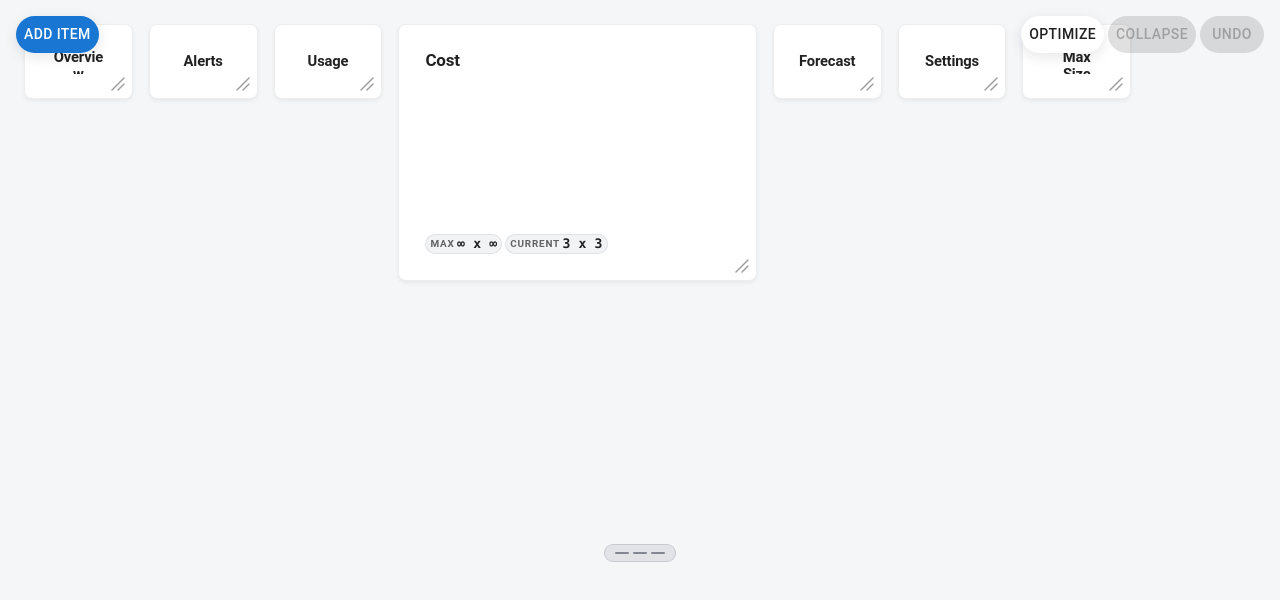
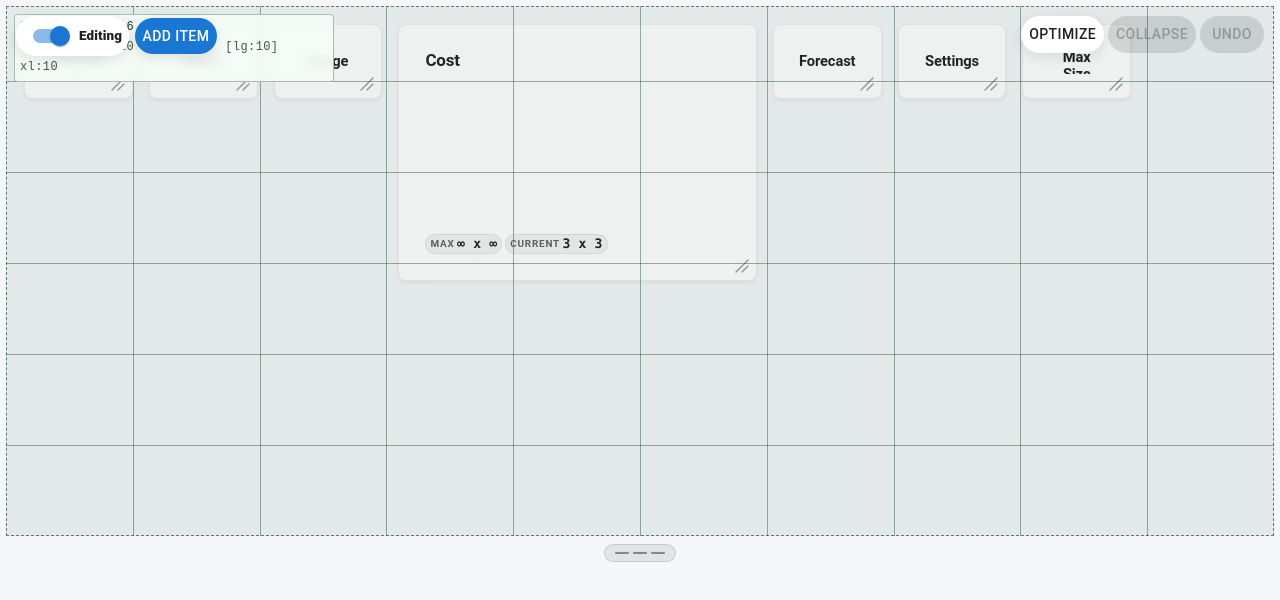
Before and after one commit to bwenzinger/customizable-dashboard, a React (Vite) app: page / in a window 1280 px wide. Shown: the top 600 px of the page. Built offline with nearby package versions, Linux system fonts and the light colour scheme.

Commit message:
added editable toggle

```diff
--- a/src/Demo.tsx
+++ b/src/Demo.tsx
@@ -5,8 +5,16 @@ import {
   type ChangeEvent,
   type MouseEvent,
 } from 'react';
-import { Box, Button, ListItemText, Menu, MenuItem } from '@mui/material';
-import { DashboardCard } from './ExampleDashboardCard';
+import {
+  Box,
+  Button,
+  FormControlLabel,
+  ListItemText,
+  Menu,
+  MenuItem,
+  Switch,
+} from '@mui/material';
+import { ExampleDashboardCard } from './ExampleDashboardCard';
 import { DraggableGridContextWrapper } from './drag-and-droppable-grid/DraggableGridContextWrapper';
 import { getRequiredRowCount } from './drag-and-droppable-grid/gridMath';
 import type {
@@ -133,6 +141,7 @@ const initialLayout: DraggableGridItem[] = [
 
 function App() {
   const [layout, setLayout] = useState<DraggableGridItem[]>(initialLayout);
+  const [canEdit, setCanEdit] = useState(true);
   const [addMenuAnchor, setAddMenuAnchor] = useState<HTMLElement | null>(null);
   const imageInputRef = useRef<HTMLInputElement | null>(null);
   const isAddMenuOpen = Boolean(addMenuAnchor);
@@ -166,15 +175,36 @@ function App() {
   );
 
   const handleOpenAddMenu = useCallback((event: MouseEvent<HTMLButtonElement>) => {
+    if (!canEdit) {
+      return;
+    }
+
     setAddMenuAnchor(event.currentTarget);
-  }, []);
+  }, [canEdit]);
 
   const handleCloseAddMenu = useCallback(() => {
     setAddMenuAnchor(null);
   }, []);
 
+  const handleEditModeChanged = useCallback(
+    (event: ChangeEvent<HTMLInputElement>) => {
+      const nextCanEdit = event.target.checked;
+
+      setCanEdit(nextCanEdit);
+
+      if (!nextCanEdit) {
+        handleCloseAddMenu();
+      }
+    },
+    [handleCloseAddMenu]
+  );
+
   const handleAddItemOption = useCallback(
     (option: AddItemOption) => {
+      if (!canEdit) {
+        return;
+      }
+
       handleCloseAddMenu();
 
       if (option.id === 'image') {
@@ -186,7 +216,7 @@ function App() {
         appendDashboardItem(option.buildItem);
       }
     },
-    [appendDashboardItem, handleCloseAddMenu]
+    [appendDashboardItem, canEdit, handleCloseAddMenu]
   );
 
   const handleImageFileSelected = useCallback(
@@ -195,7 +225,7 @@ function App() {
 
       event.currentTarget.value = '';
 
-      if (!selectedFile) {
+      if (!canEdit || !selectedFile) {
         return;
       }
 
@@ -217,7 +247,7 @@ function App() {
 
       fileReader.readAsDataURL(selectedFile);
     },
-    [appendDashboardItem]
+    [appendDashboardItem, canEdit]
   );
 
   return (
@@ -236,13 +266,42 @@ function App() {
           top: 16,
           left: 16,
           zIndex: 10,
+          display: 'flex',
+          alignItems: 'center',
+          gap: 1.5,
         }}
       >
+        <FormControlLabel
+          control={
+            <Switch
+              checked={canEdit}
+              onChange={handleEditModeChanged}
+              color="primary"
+            />
+          }
+          label={canEdit ? 'Editing' : 'Viewing'}
+          sx={{
+            borderRadius: 999,
+            bgcolor: '#ffffff',
+            boxShadow: '0px 4px 14px rgba(16, 24, 40, 0.10)',
+            m: 0,
+            pl: 1.25,
+            pr: 1.6,
+            py: 0.25,
+            '& .MuiFormControlLabel-label': {
+              color: 'text.primary',
+              fontSize: '0.84rem',
+              fontWeight: 800,
+            },
+          }}
+        />
+
         <Button
           id="add-dashboard-item-button"
           variant="contained"
           color="primary"
           onClick={handleOpenAddMenu}
+          disabled={!canEdit}
           aria-controls={isAddMenuOpen ? 'add-dashboard-item-menu' : undefined}
           aria-expanded={isAddMenuOpen ? 'true' : undefined}
           aria-haspopup="menu"
@@ -257,7 +316,7 @@ function App() {
         <Menu
           id="add-dashboard-item-menu"
           anchorEl={addMenuAnchor}
-          open={isAddMenuOpen}
+          open={canEdit && isAddMenuOpen}
           onClose={handleCloseAddMenu}
           MenuListProps={{
             'aria-labelledby': 'add-dashboard-item-button',
@@ -305,6 +364,7 @@ function App() {
           ref={imageInputRef}
           type="file"
           accept="image/*"
+          disabled={!canEdit}
           onChange={handleImageFileSelected}
           sx={{
             display: 'none',
@@ -315,19 +375,20 @@ function App() {
       <DraggableGridContextWrapper
         layout={layout}
         onLayoutChanged={handleLayoutChanged}
+        canEdit={canEdit}
         enableUndo={true}
         enableCollapse={true}
         enableOptimize={true}
         columns={10}
         gap={16}
-        // showGridlines={true}
+        showGridlines={true}
         renderItem={(
           item: DraggableGridItem,
           _index: number,
           isDragging: boolean,
           isResizing: boolean
         ) => (
-          <DashboardCard
+          <ExampleDashboardCard
             item={item}
             isDragging={isDragging}
             isResizing={isResizing}
--- a/src/ExampleDashboardCard.tsx
+++ b/src/ExampleDashboardCard.tsx
@@ -15,7 +15,7 @@ type DashboardCardProps = {
   isResizing: boolean;
 };
 
-export function DashboardCard(
+export function ExampleDashboardCard(
   props: DashboardCardProps
 ): React.JSX.Element {
   const { item, isDragging, isResizing } = props;
--- a/src/drag-and-droppable-grid/DraggableGrid.tsx
+++ b/src/drag-and-droppable-grid/DraggableGrid.tsx
@@ -65,6 +65,7 @@ export function DraggableGrid(props: DraggableGridProps): React.JSX.Element {
     itemClassName,
     animationMs = 320,
     resizeHandleWidth = 12,
+    canEdit = false,
     enableUndo = false,
     enableCollapse = false,
     enableOptimize = false,
@@ -201,6 +202,7 @@ export function DraggableGrid(props: DraggableGridProps): React.JSX.Element {
   // The grid can be manually expanded, but it should never shrink below the
   // rows required to display the current item placements.
   const resolvedRowCount = Math.max(rowCount, minRowCount, requiredRowCount);
+  const gridResizeFooterHeight = canEdit ? gridResizeHandleHeight + 8 : 0;
   const gridContentHeight =
     resolvedRowCount * rowHeight + Math.max(0, resolvedRowCount - 1) * gap;
 
@@ -280,6 +282,7 @@ export function DraggableGrid(props: DraggableGridProps): React.JSX.Element {
       );
 
       if (
+        canEdit &&
         enableUndo &&
         !haveSameGridLayout(normalizedPreviousLayout, normalizedNextLayout)
       ) {
@@ -293,10 +296,14 @@ export function DraggableGrid(props: DraggableGridProps): React.JSX.Element {
         reason
       );
     },
-    [enableUndo, numColumns, onLayoutCommitted]
+    [canEdit, enableUndo, numColumns, onLayoutCommitted]
   );
 
   const handleUndo = useCallback(() => {
+    if (!canEdit) {
+      return;
+    }
+
     const previousLayout = layoutHistoryRef.current.at(-1);
 
     if (!previousLayout) {
@@ -306,9 +313,10 @@ export function DraggableGrid(props: DraggableGridProps): React.JSX.Element {
     layoutHistoryRef.current.pop();
     setCanUndo(layoutHistoryRef.current.length > 0);
     requestLayoutChange(previousLayout, 'undo');
-  }, [requestLayoutChange]);
+  }, [canEdit, requestLayoutChange]);
 
   const canRunLayoutAction =
+    canEdit &&
     draggingId === null &&
     resizeState === null &&
     gridResizeState === null;
@@ -371,6 +379,7 @@ export function DraggableGrid(props: DraggableGridProps): React.JSX.Element {
     pendingLayoutChangeSourceRef.current = null;
 
     if (
+      canEdit &&
       enableUndo &&
       pendingLayoutChangeSource === null &&
       !haveSameGridLayout(normalizedPreviousLayout, normalizedLayout)
@@ -380,7 +389,7 @@ export function DraggableGrid(props: DraggableGridProps): React.JSX.Element {
         setCanUndo(layoutHistoryRef.current.length > 0);
       });
     }
-  }, [enableUndo, layout, numColumns]);
+  }, [canEdit, enableUndo, layout, numColumns]);
 
   useEffect(() => {
     const previousLayout = previousLayoutRef.current;
@@ -407,7 +416,7 @@ export function DraggableGrid(props: DraggableGridProps): React.JSX.Element {
   }, [clearPendingDragPreview]);
 
   useEffect(() => {
-    if (!enableUndo) {
+    if (!canEdit || !enableUndo) {
       return;
     }
 
@@ -433,7 +442,7 @@ export function DraggableGrid(props: DraggableGridProps): React.JSX.Element {
     return () => {
       window.removeEventListener('keydown', handleKeyDown);
     };
-  }, [canUndo, enableUndo, handleUndo]);
+  }, [canEdit, canUndo, enableUndo, handleUndo]);
 
   useLayoutEffect(() => {
     // Measure item positions after every preview/commit so neighboring cards can
@@ -824,7 +833,7 @@ export function DraggableGrid(props: DraggableGridProps): React.JSX.Element {
 
   const handleDragStart =
     (itemId: string) => (event: ReactDragEvent<HTMLDivElement>) => {
-      if (resizeState || gridResizeState || isResizingRef.current) {
+      if (!canEdit || resizeState || gridResizeState || isResizingRef.current) {
         event.preventDefault();
         return;
       }
@@ -935,6 +944,13 @@ export function DraggableGrid(props: DraggableGridProps): React.JSX.Element {
 
   const handleContainerDragOver = (event: ReactDragEvent<HTMLDivElement>) => {
     event.preventDefault();
+
+    if (!canEdit) {
+      event.dataTransfer.dropEffect = 'none';
+      updateDragPreviewIndicator(null, null);
+      return;
+    }
+
     event.dataTransfer.dropEffect = hasImageFiles(event.dataTransfer)
       ? 'copy'
       : 'move';
@@ -997,6 +1013,12 @@ export function DraggableGrid(props: DraggableGridProps): React.JSX.Element {
 
   const handleContainerDrop = (event: ReactDragEvent<HTMLDivElement>) => {
     event.preventDefault();
+
+    if (!canEdit) {
+      finishDrag();
+      return;
+    }
+
     const droppedImageFiles = getImageFiles(event.dataTransfer);
 
     if (droppedImageFiles.length > 0) {
@@ -1053,6 +1075,10 @@ export function DraggableGrid(props: DraggableGridProps): React.JSX.Element {
       event.preventDefault();
       event.stopPropagation();
 
+      if (!canEdit) {
+        return;
+      }
+
       isResizingRef.current = true;
       dragStartLayoutRef.current = null;
       resetDragPreview();
@@ -1084,6 +1110,10 @@ export function DraggableGrid(props: DraggableGridProps): React.JSX.Element {
     event.preventDefault();
     event.stopPropagation();
 
+    if (!canEdit) {
+      return;
+    }
+
     resetDragPreview();
     setGridResizeState({
       startClientY: event.clientY,
@@ -1101,7 +1131,7 @@ export function DraggableGrid(props: DraggableGridProps): React.JSX.Element {
         overflowY: 'auto',
       }}
     >
-      {enableUndo || enableCollapse || enableOptimize ? (
+      {canEdit && (enableUndo || enableCollapse || enableOptimize) ? (
         <Box
           sx={{
             position: 'absolute',
@@ -1179,8 +1209,7 @@ export function DraggableGrid(props: DraggableGridProps): React.JSX.Element {
           minHeight:
             gridContentHeight +
             containerPadding * 2 +
-            gridResizeHandleHeight +
-            8,
+            gridResizeFooterHeight,
           display: 'grid',
           gridTemplateColumns: `repeat(${numColumns}, minmax(0, 1fr))`,
           gridTemplateRows: `repeat(${resolvedRowCount}, ${rowHeight}px)`,
@@ -1191,7 +1220,7 @@ export function DraggableGrid(props: DraggableGridProps): React.JSX.Element {
           justifyContent: 'start',
           overflow: 'hidden',
           padding: containerPadding,
-          paddingBottom: `${containerPadding + gridResizeHandleHeight + 8}px`,
+          paddingBottom: `${containerPadding + gridResizeFooterHeight}px`,
         }}
       >
         {showGridlines ? (
@@ -1216,7 +1245,10 @@ export function DraggableGrid(props: DraggableGridProps): React.JSX.Element {
               rowStart={item.row ?? 1}
               columnStart={item.column ?? 1}
               setItemRef={setItemRef}
-              isResizeDisabled={resizeState !== null}
+              isDragDisabled={
+                !canEdit || resizeState !== null || gridResizeState !== null
+              }
+              isResizeHandleVisible={canEdit}
               clampedWidth={clampedWidth}
               clampedHeight={clampedHeight}
               isDragging={isDragging}
@@ -1255,6 +1287,7 @@ export function DraggableGrid(props: DraggableGridProps): React.JSX.Element {
           })}
         />
 
+        {canEdit ? (
           <Box
             onMouseDown={handleGridResizeMouseDown}
             sx={{
@@ -1288,6 +1321,7 @@ export function DraggableGrid(props: DraggableGridProps): React.JSX.Element {
               />
             ))}
           </Box>
+        ) : null}
       </Box>
     </Box>
   );
--- a/src/drag-and-droppable-grid/types.ts
+++ b/src/drag-and-droppable-grid/types.ts
@@ -44,6 +44,7 @@ export type DraggableGridProps = {
   itemClassName?: string;
   animationMs?: number;
   resizeHandleWidth?: number;
+  canEdit?: boolean;
   enableUndo?: boolean;
   enableCollapse?: boolean;
   enableOptimize?: boolean;
```
Also changed, not shown: src/drag-and-droppable-grid/DraggableGridCell.tsx (+15 -4 lines), chatGptReminders.txt. Lines whose indentation alone changed are shown as unchanged.
